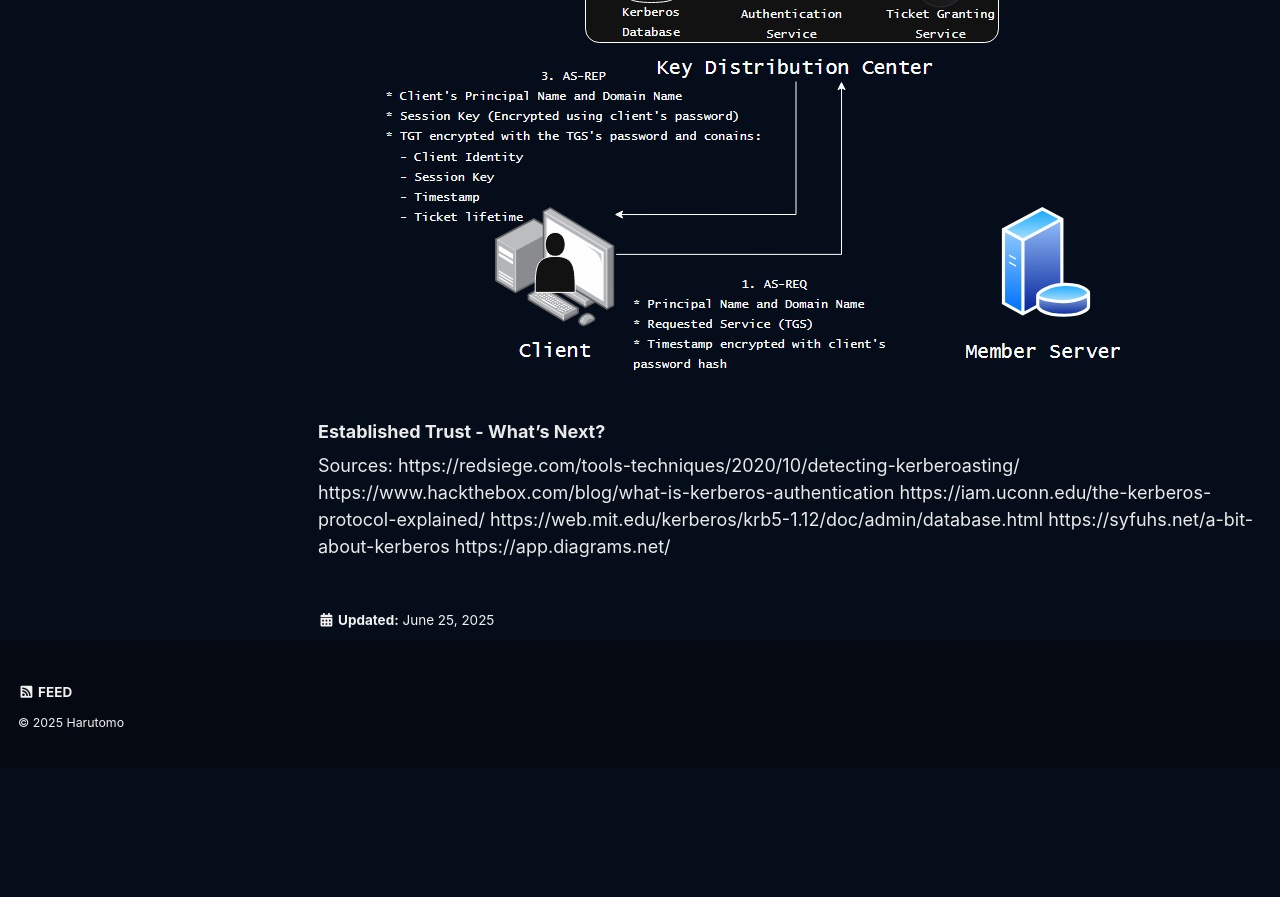
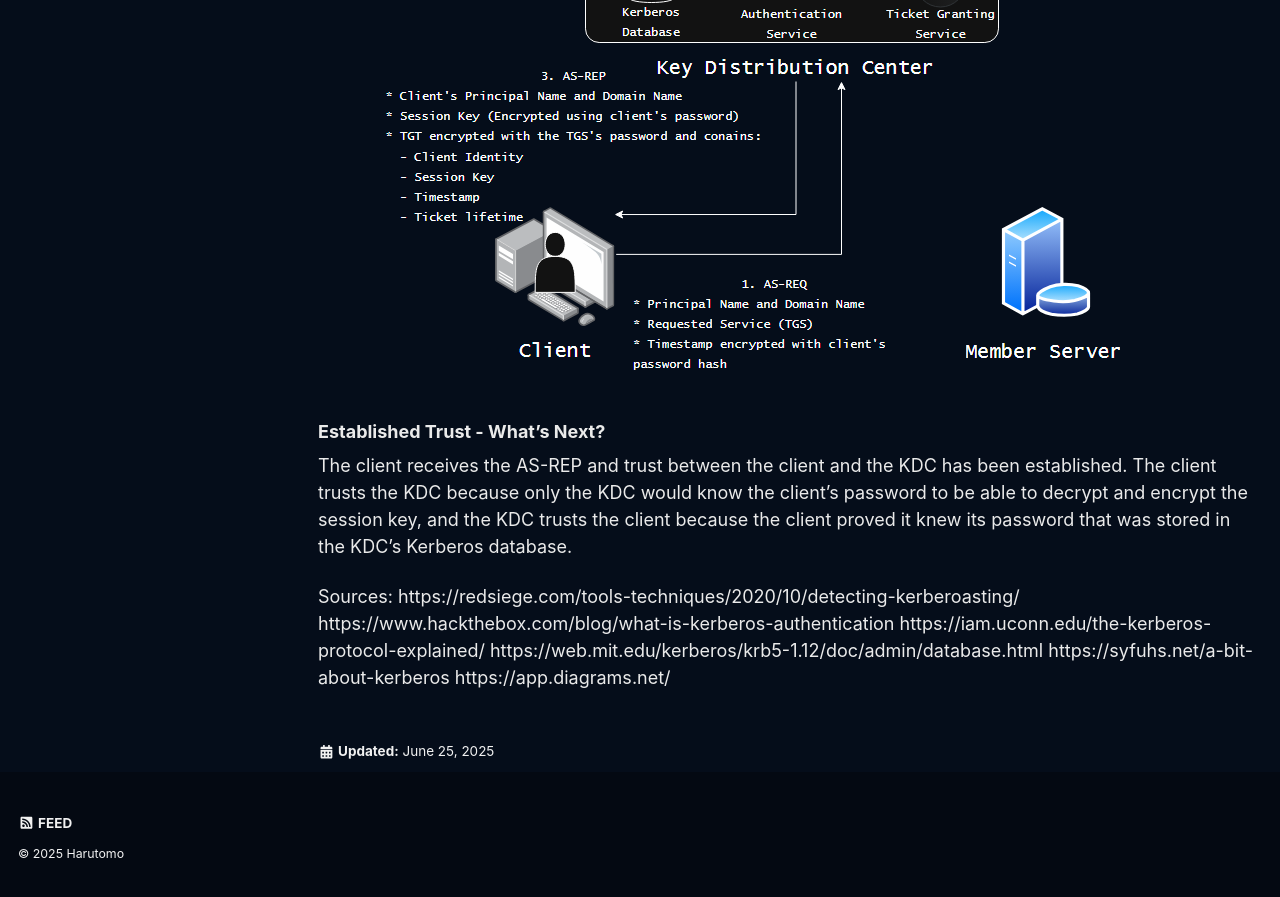
Before and after one commit to harutomo-jp/harutomo-jp.github.io, a Jekyll site: the page built from _posts/2025-06-23-Kerberoasting.md, in a window 1280 px wide and 900 px high, scrolled down 2972 px. Shown: the top 897 px of the window. Built offline with Jekyll 4.4.1, drawn with Linux system fonts in a browser that asks for light colours; cached includes are drawn as plain includes; before the commit the page ends 3740 px from its top, so only the background shows below that.

Commit message:
Fri, Jun 27, 2025, 2:28 PM -04:00

```diff
--- a/_posts/2025-06-23-Kerberoasting.md
+++ b/_posts/2025-06-23-Kerberoasting.md
@@ -54,6 +54,7 @@ If the decryption is successful and the timestamp is acceptable, the AS detemine
 
 ### Established Trust - What's Next?
 
+The client receives the AS-REP and trust between the client and the KDC has been established.  The client trusts the KDC because only the KDC would know the client's password to be able to decrypt and encrypt the session key, and the KDC trusts the client because the client proved it knew its password that was stored in the KDC's Kerberos database.
 
 
 
```
